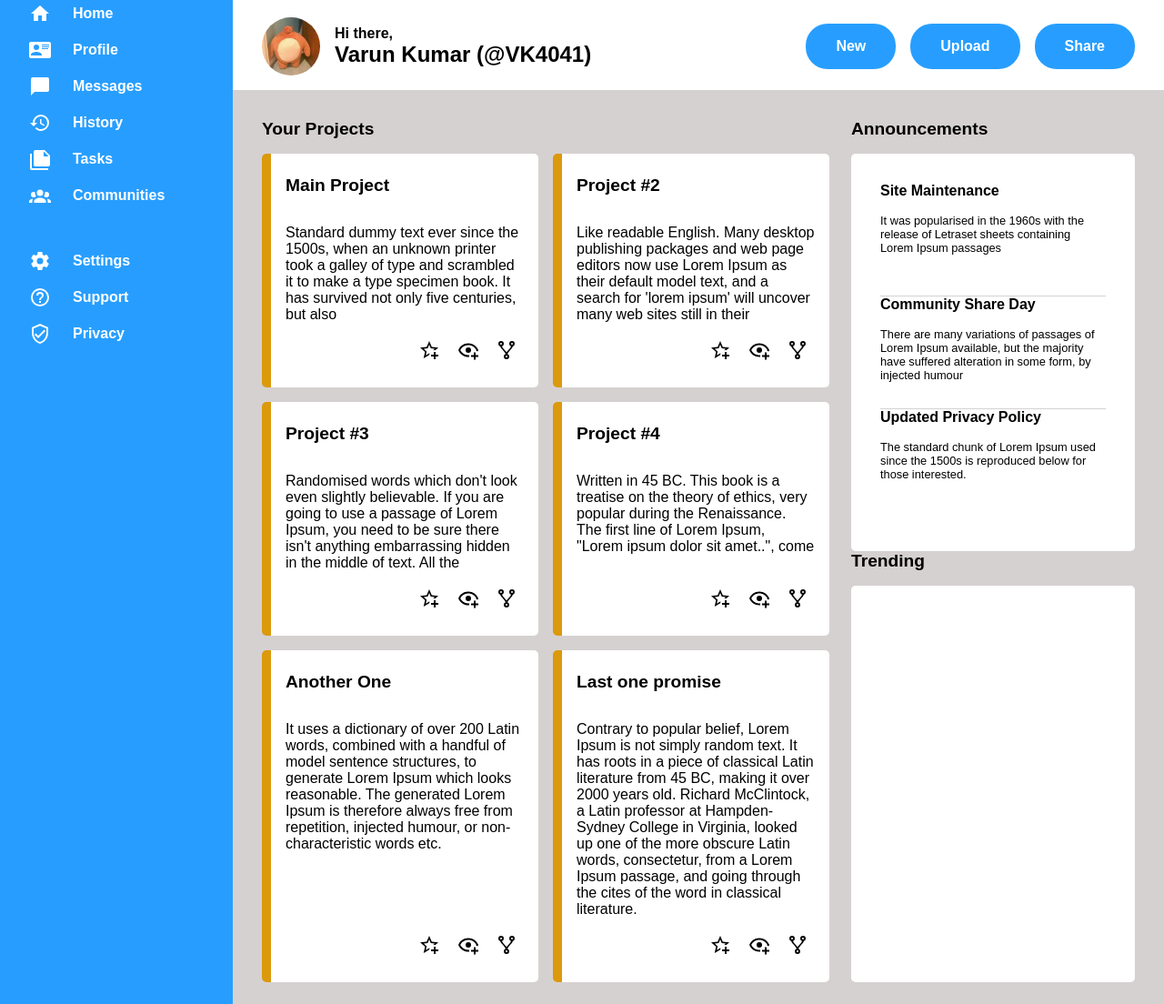
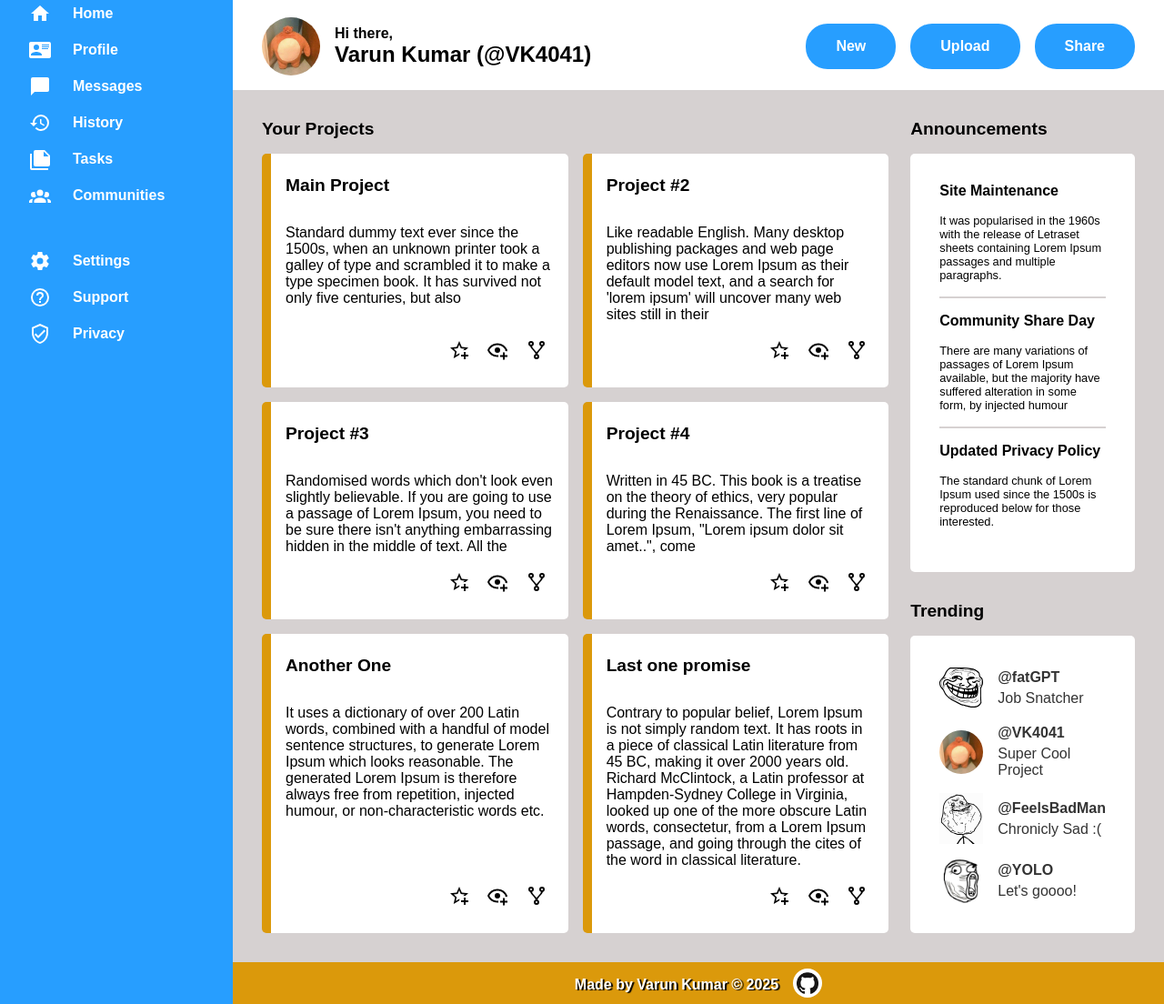
Before and after one commit to VK4041/Admin_Dashboard, a plain HTML site: page index.html in a window 1280 px wide. Shown: the part 93-1197 px from the top of the page at 91% size. Drawn offline with Linux system fonts and the light colour scheme.

Commit message:
Finish announce/trend section

```diff
--- a/index.html
+++ b/index.html
@@ -120,7 +120,7 @@
                                 d="M9.5,3A6.5,6.5 0 0,1 16,9.5C16,11.11 15.41,12.59 14.44,13.73L14.71,14H15.5L20.5,19L19,20.5L14,15.5V14.71L13.73,14.44C12.59,15.41 11.11,16 9.5,16A6.5,6.5 0 0,1 3,9.5A6.5,6.5 0 0,1 9.5,3M9.5,5C7,5 5,7 5,9.5C5,12 7,14 9.5,14C12,14 14,12 14,9.5C14,7 12,5 9.5,5Z" />
                         </svg>
                     </button>
-                    <input type="search">
+                    <input type="search" spellcheck="false">
                 </div>
                 <div class="profile">
                     <button>
@@ -328,14 +328,14 @@
                 </div>
 
             </div>
-            <div class="info-grid">
+            <div class="info-display">
                 <div class="announcements">
                     <p class="announcements-header">Announcements</p>
                     <div class="info-card">
                         <div class="announcement-row">
                             <p class="row-header">Site Maintenance</p>
                             <p class="row-text">It was popularised in the 1960s with the release of Letraset sheets
-                                containing Lorem Ipsum passages</p>
+                                containing Lorem Ipsum passages and multiple paragraphs.</p>
                         </div>
                         <div class="announcement-row">
                             <p class="row-header">Community Share Day</p>
@@ -352,17 +352,46 @@
                 <div class="trending">
                     <p class="trending-header">Trending</p>
                     <div class="info-card">
-                        <div class="trending-row"></div>
-                        <div class="trending-row"></div>
-                        <div class="trending-row"></div>
-                        <div class="trending-row"></div>
+                        <div class="trending-row">
+                            <img class="profile-logo square-logo" src="./images/profile-logo-1.svg"
+                                alt="profile-logo-1">
+                            <div class="trend-content">
+                                <p class="trend-tag">@fatGPT</p>
+                                <p class="trend-text">Job Snatcher</p>
+                            </div>
+                        </div>
+                        <div class="trending-row">
+                            <img class="profile-logo" src="./images/my-profile-logo.jpg" alt="profile-logo-0">
+                            <div class="trend-content">
+                                <p class="trend-tag">@VK4041</p>
+                                <p class="trend-text">Super Cool Project</p>
+                            </div>
+                        </div>
+                        <div class="trending-row">
+                            <img class="profile-logo square-logo" src="./images/profile-logo-2.svg"
+                                alt="profile-logo-2">
+                            <div class="trend-content">
+                                <p class="trend-tag">@FeelsBadMan</p>
+                                <p class="trend-text">Chronicly Sad :(</p>
+                            </div>
+                        </div>
+                        <div class="trending-row">
+                            <img class="profile-logo square-logo" src="./images/profile-logo-3.jpg"
+                                alt="profile-logo-3">
+                            <div class="trend-content">
+                                <p class="trend-tag">@YOLO</p>
+                                <p class="trend-text">Let's goooo!</p>
+                            </div>
+                        </div>
+
                     </div>
                 </div>
             </div>
         </section>
         <section class="footer">
             <p class="footer-text">Made by Varun Kumar &copy; 2025</p>
-            <a href="https://github.com/VK4041"><img src="./images/github-logo.png" alt="github-logo"></a>
+            <a href="https://github.com/VK4041" target="_blank"><img src="./images/github-logo.png"
+                    alt="github-logo"></a>
         </section>
     </main>
 </body>
--- a/styles.css
+++ b/styles.css
@@ -76,6 +76,10 @@ body {
     border-radius: 50%;
 }
 
+.square-logo {
+    border-radius: 0;
+}
+
 a {
     text-decoration-line: none;
 }
@@ -104,10 +108,14 @@ a {
     flex: 1;
     height: 1.8rem;
     border-radius: 1rem;
-    border: none;
+    border: 1px solid transparent;
     padding: 2px 1rem;
     font-weight: 600;
     background-color: var(--grey);
+}
+
+.search input:hover {
+    border: 1px solid black
 }
 
 .top button,
@@ -197,7 +205,7 @@ button {
     background-color: var(--grey);
     grid-area: contents;
     display: grid;
-    grid-template-columns: 2fr 1fr;
+    grid-template-columns: 3fr 1fr;
     padding: 2rem;
     gap: 1.5rem
 }
@@ -233,44 +241,36 @@ button {
     margin-top: auto
 }
 
-.info-grid {
-    display: grid;
-    grid-template-rows: 1fr 1fr;
-    grid-template-areas:
-        "announce"
-        "trend";
+.info-display {
+    display: flex;
+    flex-direction: column;
+    gap: 2rem;
 }
 
-.info-grid>div {
+.info-display>div {
+    flex: 1;
     display: flex;
     flex-direction: column;
 }
 
-.announcements {
-    grid-area: announce
-}
-
-.trending {
-    grid-area: trend;
-}
-
-.info-grid>div>p {
+.info-display>div>p {
     font-size: 1.2rem;
     font-weight: 600;
     margin-bottom: 1rem;
 }
 
-.info-grid p {
+.info-display p {
     margin: 0
 }
 
 .info-card {
+    flex: 1;
     display: flex;
     flex-direction: column;
     padding: 2rem;
     background-color: var(--white);
     border-radius: 5px;
-    flex: 1;
+    gap: 1rem
 }
 
 .info-card>div {
@@ -284,6 +284,14 @@ button {
 
 .info-card .row-text {
     font-size: 0.8rem;
+    flex: 1;
+    border-bottom: 2px solid var(--grey);
+    padding-bottom: 1rem;
+}
+
+.announcements,
+.trending {
+    flex: 1
 }
 
 .announcement-row {
@@ -292,9 +300,33 @@ button {
     gap: 1rem
 }
 
+.announcement-row:last-child .row-text {
+    border: none
+}
 
-.announcement-row:not(:last-child) {
-    border-bottom: 1px solid var(--grey)
+.trending-row {
+    display: flex;
+    gap: 1rem;
+    align-items: center;
+}
+
+.trend-content {
+    display: flex;
+    flex-direction: column;
+    gap: 5px
+}
+
+.trending-row .trend-content {
+    flex: 1;
+}
+
+.trend-tag {
+    font-weight: 600;
+    color: rgba(0, 0, 0, 0.8)
+}
+
+.trend-text {
+    color: rgba(0, 0, 0, 0.8)
 }
 
 .footer {
```
